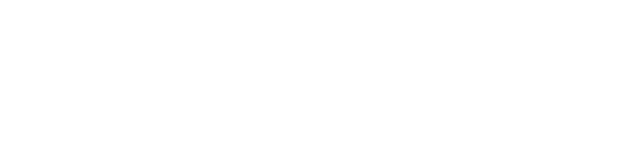
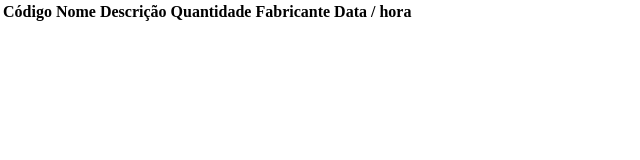
Before and after one commit to GabrieldeOliveiraSev/project-CRUD, a website: page src/prodslist.html in a window 1280 px wide. Shown: the whole page, without its empty margins (0-640 px from the left). Drawn offline with Linux system fonts and the light colour scheme.

Commit message:
Construção de tabelas

```diff
--- a/src/prodslist.html
+++ b/src/prodslist.html
@@ -2,11 +2,23 @@
 <html lang="pt-br">
 <head>
     <meta charset="UTF-8">
-    <meta http-equiv="X-UA-Compatible" content="IE=edge">
-    <meta name="viewport" content="width=device-width, initial-scale=1.0">
-    <title>Document</title>
+    <title>Consulta de produtos</title>
+    <link rel="stylesheet" href="../css/global.css">
+    <link rel="stylesheet" href="../css/prodlist.css">
 </head>
 <body>
+    <table id="tbProds">
+        <thead>
+            <th>Código</th>
+            <th>Nome</th>
+            <th>Descrição</th>
+            <th>Quantidade</th>
+            <th>Fabricante</th>
+            <th>Data / hora</th>
+        </thead>
+        <tbody id="tbodyList"></tbody>
+    </table>
 
+    <script src="../js/prodslist.js"></script>
 </body>
 </html>
```
Also changed, not shown: index.html (+9 -6 lines), css/prodlist.css (added), js/prodslist.js (added).
